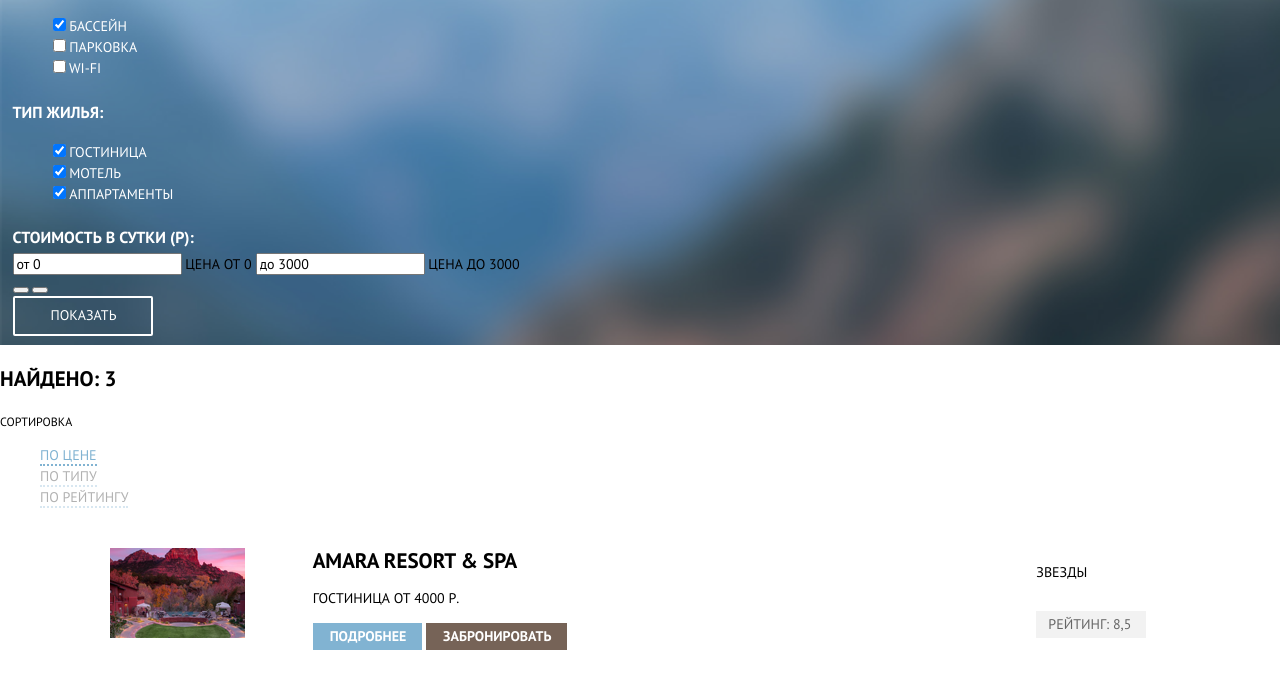
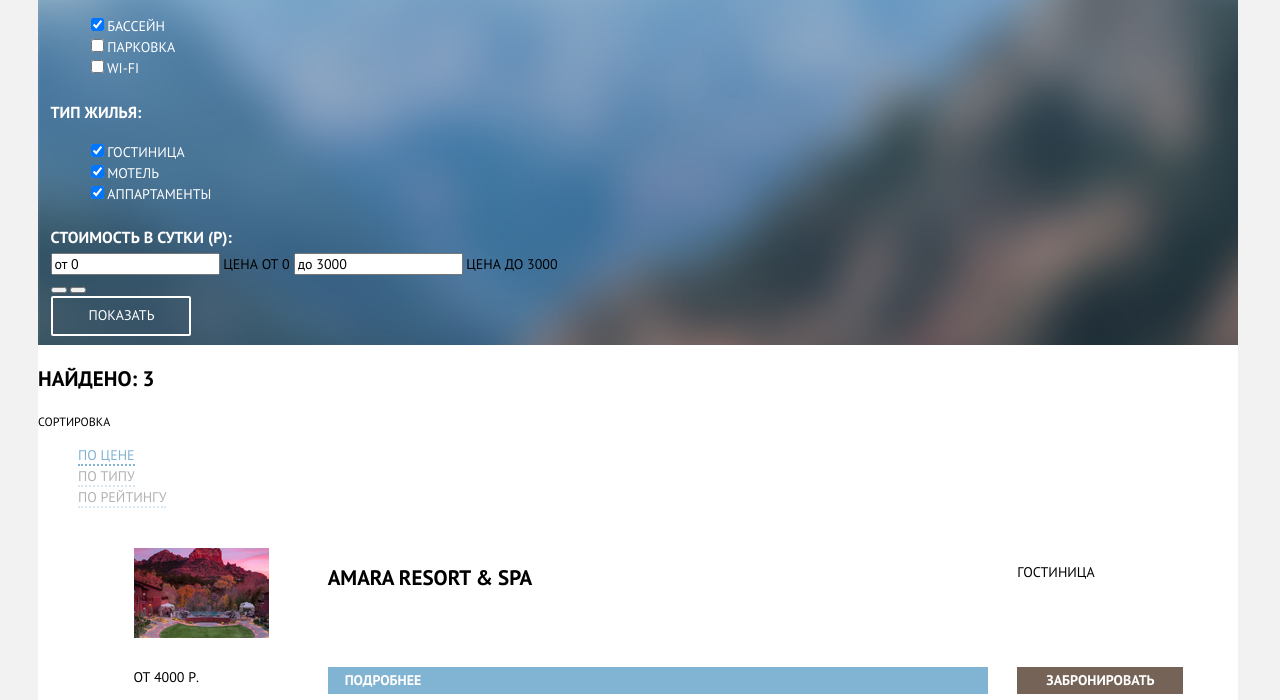
Before and after one commit to mikkeymi/1174513-sedona-28, a plain HTML site: page inner.html in a window 1280 px wide. Shown: the part 100-800 px from the top of the page. Drawn offline with Linux system fonts and the light colour scheme.

Commit message:
Сетки работа над ошибками

```diff
--- a/css/style.css
+++ b/css/style.css
@@ -1,12 +1,4 @@
-.page{
-	height: 100%;
-}
-.page-body{
-	min-height: 100%;
-  	display: grid;
-  	grid-template-rows: min-content 1fr min-content;
-  	align-content: start;
-}
+
 :root{
 	--black-color: #000000;
 	--white-color: #FFFFFF;
@@ -23,6 +15,16 @@
   	--ligth-white: #EBEBEB;
   	--hr-color:#E5E5E5;
 }
+.page{
+	height: 100%;
+}
+.page-body{
+	min-height: 100%;
+  	display: grid;
+  	grid-template-rows: min-content 1fr min-content;
+  	align-content: start;
+}
+/*про это говорили на лекции, что бы хедер и футер прилипали*/
 a{
 	text-decoration: none;
 }
@@ -34,9 +36,11 @@ img{
 
 body{
 	font-family:'PT Sans', Verdana, sans-serif;
-	min-width: 1200px;
-	margin: 0;
-	padding: 0;
+	width: 1200px;
+	margin: 0 auto;
+	margin-left: 38px;
+	background-color: var(--ligth-gray);
+	margin-right: 38px;
 	font-size: 14px;
 	line-height: 21px;
 	font-weight: 400;
@@ -52,6 +56,9 @@ body{
   padding: 0;
   clip: rect(0 0 0 0);
   overflow: hidden;
+}
+.container{
+	background-color: var(--white-color);
 }
 .nav{
 	width: 100%;
@@ -176,7 +183,6 @@ body{
 	font-weight: 700;
 }
 
-
 .social_icons .inst{
 }
 .social_icons .fb{
@@ -200,10 +206,8 @@ body{
 }
 .logo_footer:active{
 }
- /*тут нужно измерять ширину контентной части?
- кажется я не могу правильно ее измерить*/
+
 .footer{
-	width: 974px;
 	display: flex;
 	justify-content: space-around;
 	margin: 0 auto;
@@ -282,10 +286,8 @@ legend{
 
 .variant_list li{
 	list-style: none;
-}
-.variant_item{
 	box-sizing: border-box;
-	width: 1100px;
+	width: 1049px;
 	margin: 0 auto;
 	display: grid;
 	grid-template-columns: 1fr 4fr 1fr;
@@ -300,9 +302,6 @@ legend{
 .item_wrapper p{
 	display: inline-block;
 }
- /*как добиться правильных переносов текста и кнопок,
- наверно добавление дивов не самый правильный вариант(*/
-
 .hotels_name{
 	font-size: 21px;
 	line-height: 26px;
--- a/inner.html
+++ b/inner.html
@@ -8,6 +8,7 @@
     <link href="https://fonts.googleapis.com/css2?family=PT+Sans:wght@400;700&display=swap" rel="stylesheet">
   </head>
   <body>
+  	<div class="container">
 
 		<header>
 
@@ -106,19 +107,19 @@
 			<ul class="variant_list">
 				<li class="variant_item">
 					<img src="img/hotels_1.jpg" width="135" height="90" alt="Фото гостинцы">
-						<div class="item_wrapper">
+						<!-- <div class="item_wrapper"> -->
 							<h2 class="hotels_name">Amara resort & spa</h2>
 								<p class="hotels_type">Гостиница</p>
 								<span class="variant_price">от 4000 р.</span>
-								<div>
+								<!-- <div> -->
 										<a href="#" class="detailed_btn">Подробнее</a>
 										<button type="button" class="book_btn">Забронировать</button>
-								</div>
-						</div>
-						<div class="stars">
+								<!-- </div> -->
+						<!-- </div> -->
+						<!-- <div class="stars"> -->
 							<p>звезды</p>
 						<p class="rating">рейтинг: 8,5</p>
-						</div>
+						<!-- </div> -->
 				</li>
 
 				<li class="variant_item">
@@ -184,7 +185,7 @@
        		 </section>
 
 		</footer>
-
+	</div>
 
 
 
```
Also changed, not shown: index.html (+2 -2 lines).
